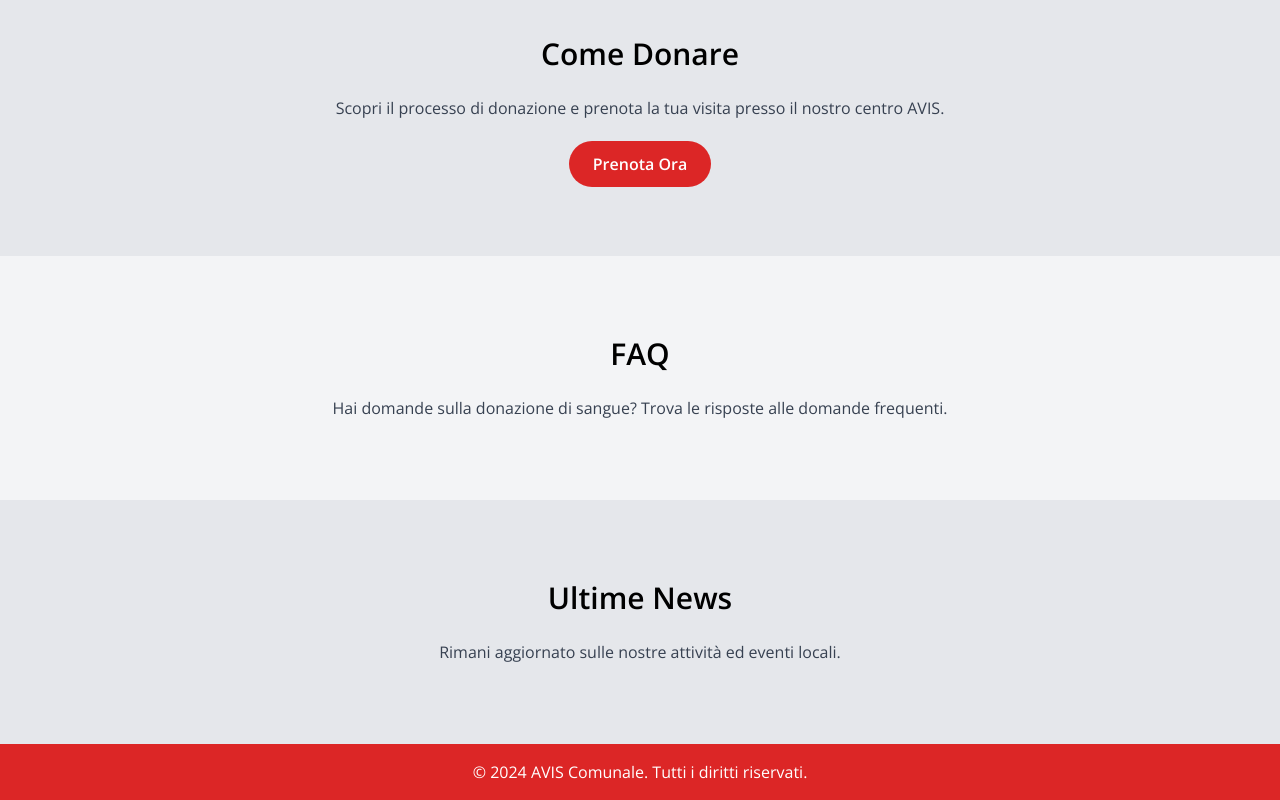
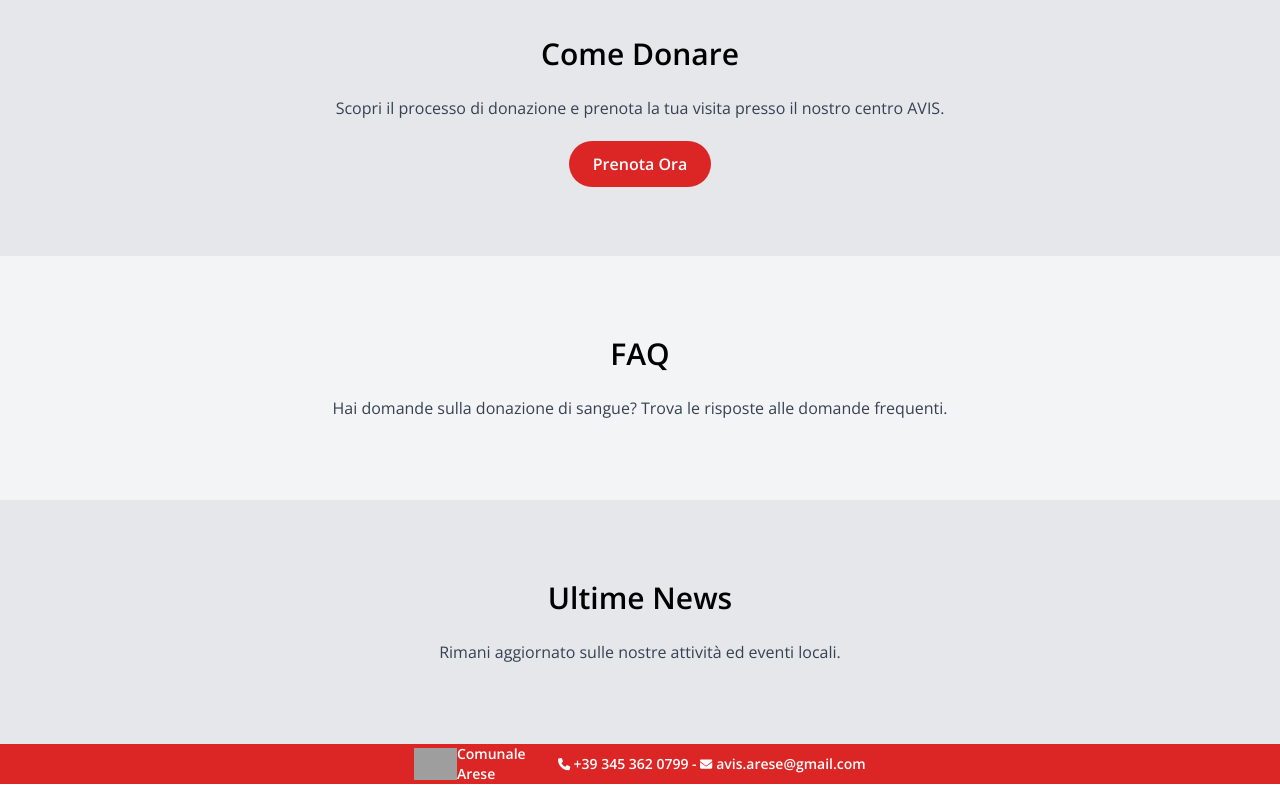
Before and after one commit to ittarF/avisarese, a React (Create React App) app in the folder avis-frontend/: page / in a window 1280 px wide. Shown: the part 932-1732 px from the top of the page. Built offline with nearby package versions, Linux system fonts and the light colour scheme; grey boxes are pictures that could not be loaded.

Commit message:
added footer

```diff
--- a/avis-frontend/src/App.jsx
+++ b/avis-frontend/src/App.jsx
@@ -3,6 +3,7 @@ import { BrowserRouter as Router, Routes, Route, Link } from "react-router-dom";
 import Homepage from "./components/Homepage";
 import Navbar from "./components/Navbar";
 import Contatti from "./components/Contatti";
+import Footer from "./components/Footer";
 
 function App() {
   return (
@@ -13,6 +14,7 @@ function App() {
           <Route path="/" element={<Homepage />} />
           <Route path="/Contatti" element={<Contatti />} />
         </Routes>
+      <Footer />
     </Router>
   );
 }
--- /dev/null
+++ b/avis-frontend/src/components/Footer.jsx
@@ -0,0 +1,30 @@
+import React from "react";
+import logo from "../assets/Logo_AVIS.png";
+import { FontAwesomeIcon } from "@fortawesome/react-fontawesome";
+import { faPhone, faEnvelope } from "@fortawesome/free-solid-svg-icons";
+
+const Footer = () => {
+    return (
+        <footer className="bg-red-600 text-white">
+            <div className="flex font-semibold text-sm items-center justify-center">
+                <div className="text-center">
+                    <img
+                        src={logo}
+                        alt="AVIS Arese"
+                        className="h-8 mx-auto"
+                    />
+                </div>
+                <div className="flex flex-col">
+                    <h1>Comunale</h1>
+                    <h1>Arese</h1>
+                </div>
+                <div className="text-center pl-8">
+                    <p><FontAwesomeIcon icon={faPhone} size="sm" /> +39 345 362 0799 - <FontAwesomeIcon icon={faEnvelope} size="sm" /> avis.arese@gmail.com</p>
+                </div>
+            </div>
+        </footer>
+    );
+}
+
+
+  export default Footer;
--- a/avis-frontend/src/components/Homepage.js
+++ b/avis-frontend/src/components/Homepage.js
@@ -71,12 +71,6 @@ frequenti.
         </div>
       </section>
 
-      {/* Footer */}
-      <footer className="bg-red-600 text-white py-4">
-        <div className="container mx-auto text-center">
-          <p>&copy; 2024 AVIS Comunale. Tutti i diritti riservati.</p>
-        </div>
-      </footer>
     </div>
   );
 };
```
